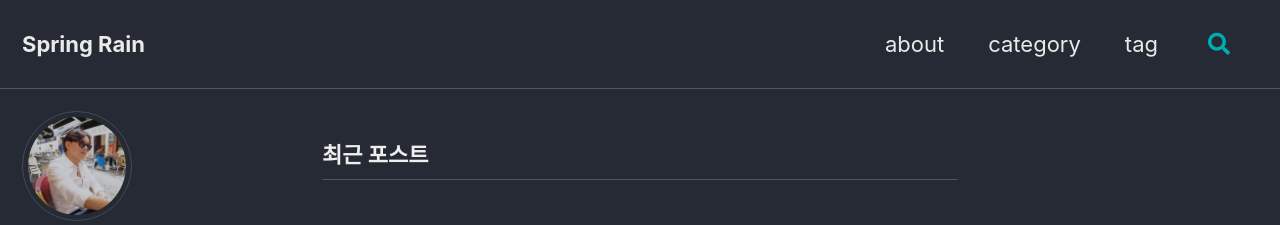
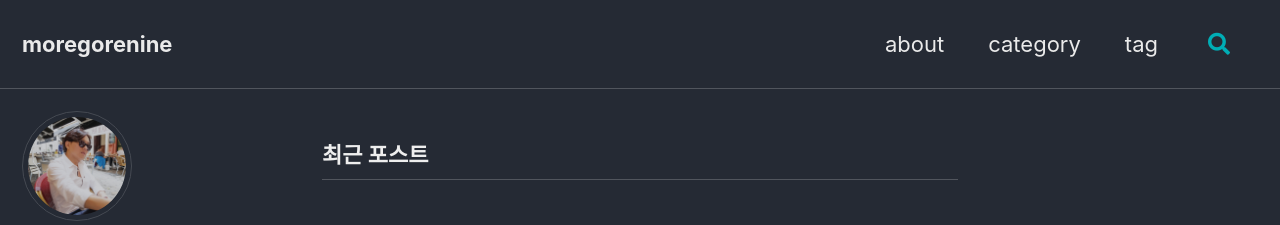
Before and after one commit to moregorenine/moregorenine.github.io, a Jekyll site: the page built from index.html, in a window 1280 px wide and 1329 px high. Shown: the top 225 px of the window. Built offline with Jekyll 4.4.1, drawn with Linux system fonts in a browser that asks for light colours; cached includes are drawn as plain includes; the list of posts is cut into pages by our own code.

Commit message:
Update title

```diff
--- a/_config.yml
+++ b/_config.yml
@@ -16,7 +16,7 @@ minimal_mistakes_skin    : "dark" # "air", "aqua", "contrast", "dark", "dirt", "
 
 # Site Settings
 locale                   : "ko-KR"
-title                    : "Spring Rain"
+title                    : "moregorenine"
 title_separator          : "-"
 subtitle                 : # site tagline that appears below site title in masthead
 name                     : "moregorenine"
@@ -32,7 +32,7 @@ words_per_minute         : 200
 comments:
   provider               : "disqus" # false (default), "disqus", "discourse", "facebook", "staticman", "staticman_v2", "utterances", "custom"
   disqus:
-    shortname            : w4springrain # https://help.disqus.com/customer/portal/articles/466208-what-s-a-shortname-
+    shortname            : moregorenine # https://help.disqus.com/customer/portal/articles/466208-what-s-a-shortname-
   discourse:
     server               : # https://meta.discourse.org/t/embedding-discourse-comments-via-javascript/31963 , e.g.: meta.discourse.org
   facebook:
@@ -103,7 +103,7 @@ author:
   links:
     - label: "Email"
       icon: "fas fa-fw fa-envelope-square"
-      url: mailto:w4springrain@email.com
+      url: mailto:moregorenine@email.com
     - label: "GitHub"
       icon: "fab fa-fw fa-github"
       url: "https://github.com/moregorenine"
@@ -125,7 +125,7 @@ footer:
   links:
     - label: "Email"
       icon: "fas fa-fw fa-envelope-square"
-      url: mailto:w4springrain@email.com
+      url: mailto:moregorenine@email.com
     - label: "GitHub"
       icon: "fab fa-fw fa-github"
       url: "https://github.com/moregorenine"
```
Also changed, not shown: README.md.
